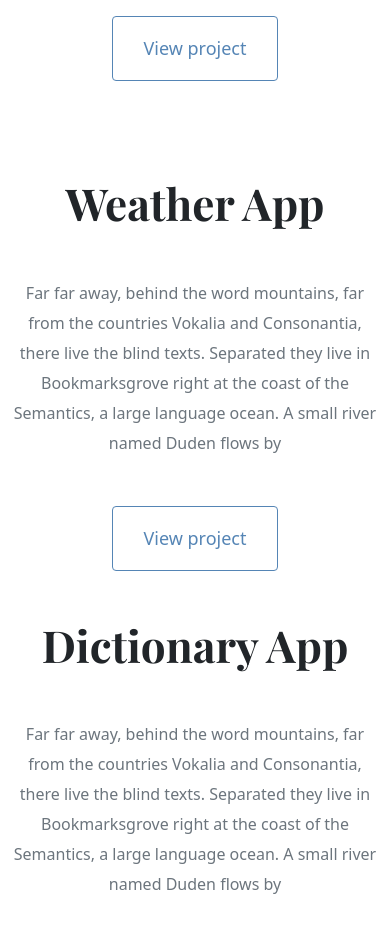
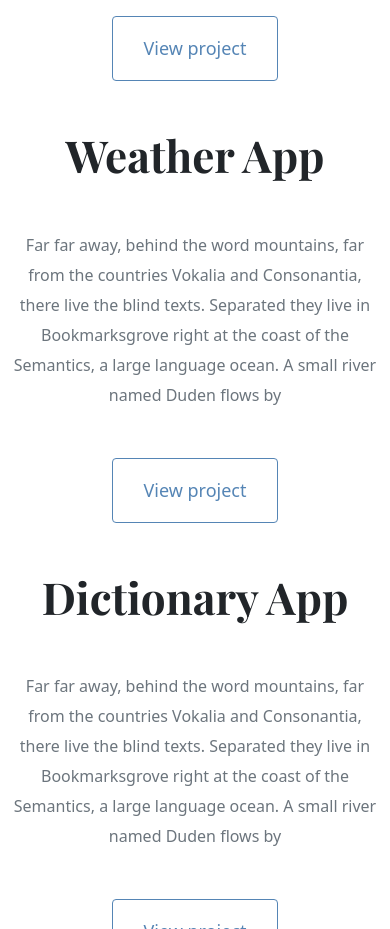
Before and after one commit to ConnyOConnor/Portfolio, a plain HTML site: page index.html in a window 390 px wide. Shown: the part 880-1809 px from the top of the page. Drawn offline with nearby package versions, Linux system fonts and the light colour scheme.

Commit message:
synchronized responsiveness of descriptions and pictures

```diff
--- a/index.html
+++ b/index.html
@@ -42,7 +42,7 @@
   <div class="row mb-5">
     <div class="col">
       <div class="project-description">
-        <h2 class="m-5">
+        <h2 class="mb-5">
           Weather App
         </h2>
         <p class="mb-5 text-muted">
--- a/styles/styles.css
+++ b/styles/styles.css
@@ -98,6 +98,11 @@ p {
 
   .project-description {
     padding: 0;
+  }
+}
+
+@media (max-width: 992px) {
+  .project-description {
     text-align: center;
   }
 }
```
